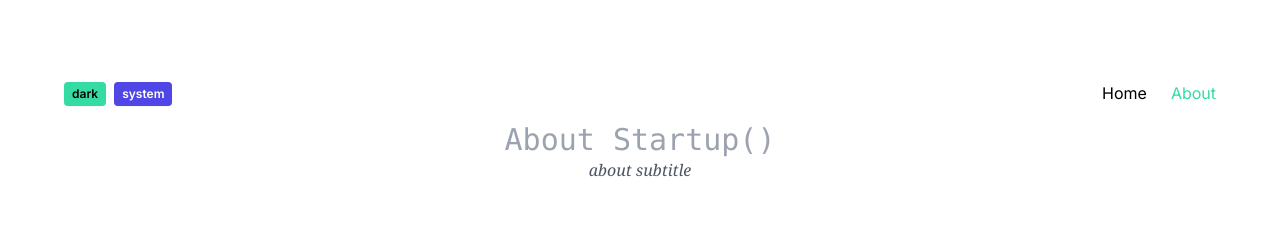
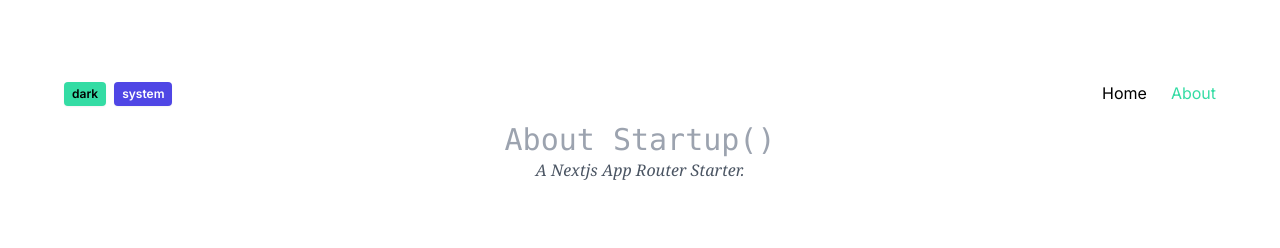
Before and after one commit to amirardalan/startup, a Next.js app: page /about in a window 1280 px wide. Shown: the top 248 px of the page. Built offline with nearby package versions, Linux system fonts and the light colour scheme; no server answers.

Commit message:
Update subtitle

```diff
--- a/app/about/page.tsx
+++ b/app/about/page.tsx
@@ -5,7 +5,9 @@ export default function About() {
         <div className="text-center font-mono text-3xl text-gray-400">
           About Startup()
         </div>
-        <div className="font-serif italic text-gray-600">about subtitle</div>
+        <div className="font-serif italic text-gray-600">
+          A Nextjs App Router Starter.
+        </div>
       </div>
     </main>
   );
--- a/app/page.tsx
+++ b/app/page.tsx
@@ -5,7 +5,9 @@ export default function Home() {
         <div className="text-center font-mono text-3xl text-gray-400">
           <h1>Startup()</h1>
         </div>
-        <div className="font-serif italic text-gray-600">subtitle</div>
+        <div className="font-serif italic text-gray-600">
+          A Nextjs App Router Starter.
+        </div>
       </div>
     </main>
   );
```
